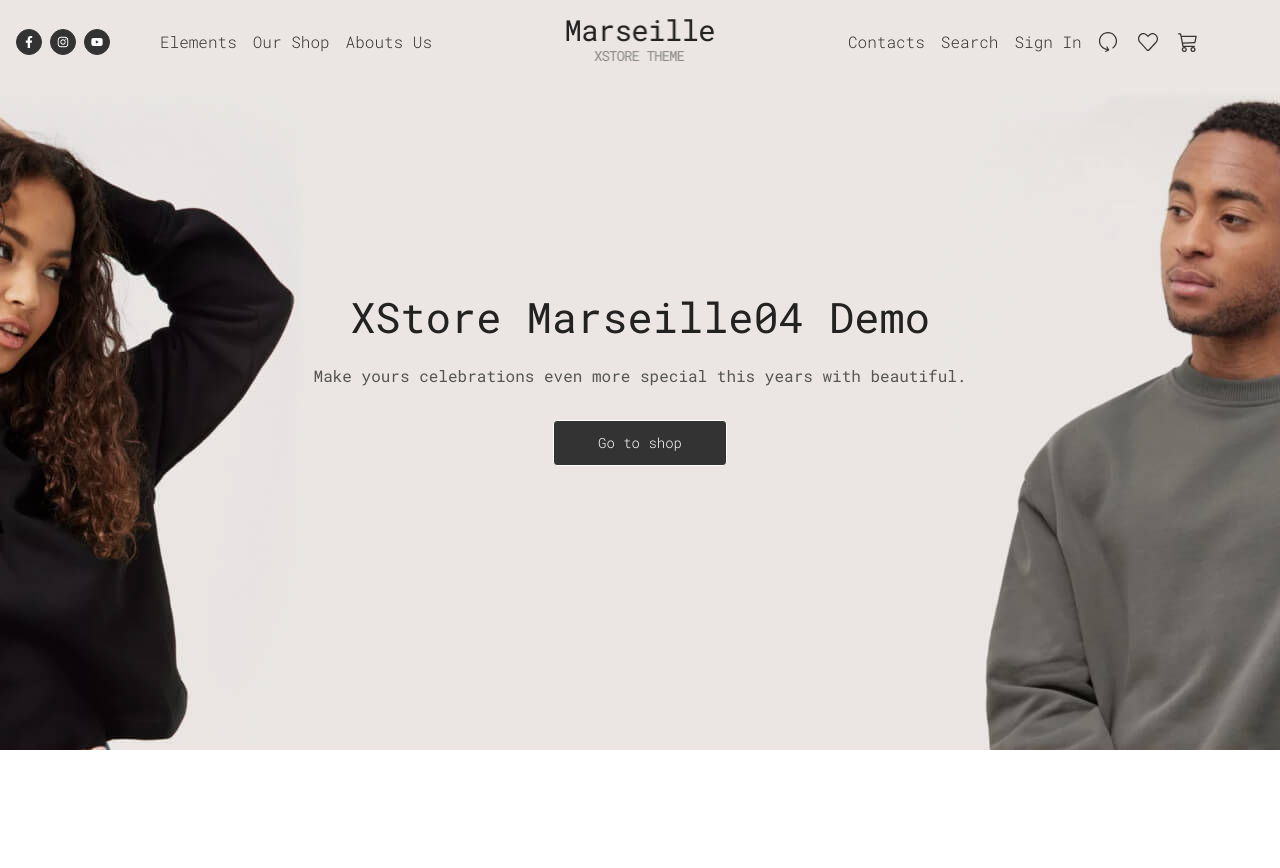
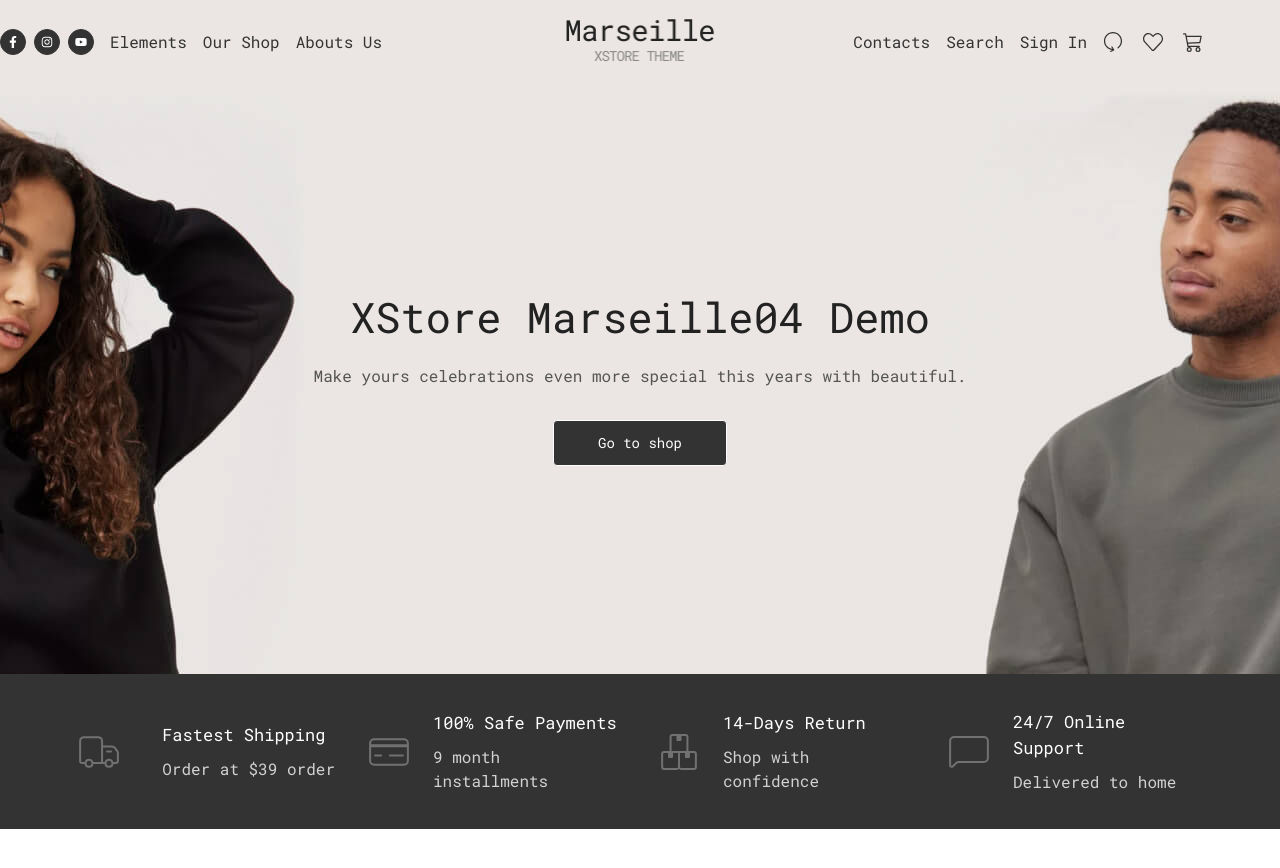
Before and after one commit to Huydqps06956/marseille-ts, a React (Vite) app: page / in a window 1280 px wide. Shown: the top 868 px of the page. Before the commit the page ends 800 px from the top, so only its background shows below. Built offline with nearby package versions, Linux system fonts and the light colour scheme.

Commit message:
update home info

```diff
--- a/src/components/Header/BoxIcon/BoxIcon.tsx
+++ b/src/components/Header/BoxIcon/BoxIcon.tsx
@@ -6,7 +6,7 @@ const BoxIcon: React.FC<BoxI> = ({ icon, href, title }) => {
             title={title}
             className="rounded-full border-primary border p-[6px]  bg-primary text-white text-xs"
         >
-            {icon}
+            <div>{icon}</div>
         </div>
     );
 };
--- a/src/components/Header/Header.tsx
+++ b/src/components/Header/Header.tsx
@@ -10,8 +10,8 @@ import { SlHeart, SlReload } from 'react-icons/sl';
 const Header = () => {
     return (
         <header className="absolute top-0 left-0 right-0">
-            <div className="w-7xl mx-auto flex items-center justify-between p-4">
-                <div className="flex flex-1 items-center justify-between gap-4">
+            <div className="w-7xl mx-auto flex items-center justify-between py-4">
+                <div className="flex flex-1 items-center gap-4">
                     <div className="flex items-center justify-center gap-2">
                         {boxIcons.map((item, index) => (
                             <BoxIcon
--- /dev/null
+++ b/src/components/Info/Info.tsx
@@ -0,0 +1,20 @@
+import MainLayout from '@components/MainLayout';
+import { dataInfo, type HomeInfoI } from '@constants/home/info';
+import React from 'react';
+import InfoCard from './InfoCard/InfoCard';
+
+const Info: React.FC = () => {
+    return (
+        <div>
+            <MainLayout>
+                <div className="flex bg-primary py-5 px-15 text-white -mt-19">
+                    {dataInfo.map((info: HomeInfoI, index) => (
+                        <InfoCard {...info} key={index} />
+                    ))}
+                </div>
+            </MainLayout>
+        </div>
+    );
+};
+
+export default Info;
--- /dev/null
+++ b/src/components/Info/InfoCard/InfoCard.tsx
@@ -0,0 +1,16 @@
+import type { HomeInfoI } from '@constants/home/info';
+import React from 'react';
+
+const InfoCard: React.FC<HomeInfoI> = ({ icon, description, title }) => {
+    return (
+        <div className="flex flex-1 justify-between items-center gap-5 p-[15px]">
+            <div className="text-5xl text-five">{icon}</div>
+            <div className="flex flex-col gap-[10px]">
+                <span className="text-[17px]">{title}</span>
+                <span className="text-[#FFFFFFC7]">{description}</span>
+            </div>
+        </div>
+    );
+};
+
+export default InfoCard;
--- a/src/components/MainLayout.tsx
+++ b/src/components/MainLayout.tsx
@@ -1,8 +1,8 @@
 const MainLayout = ({ children }: { children: React.ReactNode }) => {
     return (
-        <main className="flex justify-center">
+        <div className="flex justify-center">
             <div className="w-7xl h-screen"> {children}</div>
-        </main>
+        </div>
     );
 };
 
--- /dev/null
+++ b/src/constants/home/info.tsx
@@ -0,0 +1,35 @@
+import type { ReactElement } from 'react';
+import {
+    CiBoxes,
+    CiChat1,
+    CiCreditCard1,
+    CiDeliveryTruck
+} from 'react-icons/ci';
+
+export interface HomeInfoI {
+    title: string;
+    description: string;
+    icon: ReactElement;
+}
+export const dataInfo: HomeInfoI[] = [
+    {
+        title: 'Fastest Shipping',
+        description: 'Order at $39 order',
+        icon: <CiDeliveryTruck />
+    },
+    {
+        title: '100% Safe Payments',
+        description: '9 month installments',
+        icon: <CiCreditCard1 />
+    },
+    {
+        title: '14-Days Return',
+        description: 'Shop with confidence',
+        icon: <CiBoxes />
+    },
+    {
+        title: '24/7 Online Support',
+        description: 'Delivered to home',
+        icon: <CiChat1 />
+    }
+];
--- a/src/index.css
+++ b/src/index.css
@@ -9,12 +9,12 @@
     --color-third: oklch(0.45 0 0);
     --color-four: oklch(0.37 0 0);
     --color-title: oklch(0.25 0 0);
+    --color-five: oklch(0.55 0 0);
 }
 
 @layer base {
     html {
         font-family: 'Roboto Mono', monospace;
-        font-weight: 300;
         color: var(--color-primary);
     }
 }
--- a/src/pages/Home/Home.tsx
+++ b/src/pages/Home/Home.tsx
@@ -1,5 +1,6 @@
 import Banner from '@components/Banner/Banner';
 import Header from '@components/Header/Header';
+import Info from '@components/Info/Info';
 import React from 'react';
 
 const Home: React.FC = () => {
@@ -7,6 +8,7 @@ const Home: React.FC = () => {
         <>
             <Header />
             <Banner />
+            <Info />
         </>
     );
 };
```
